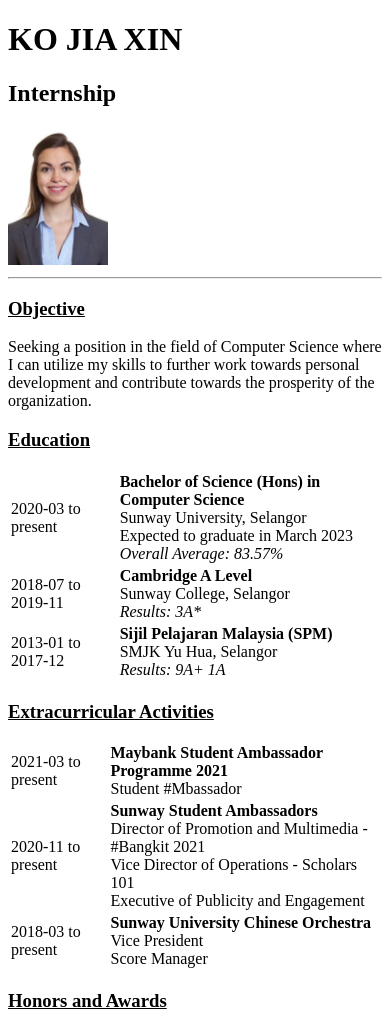
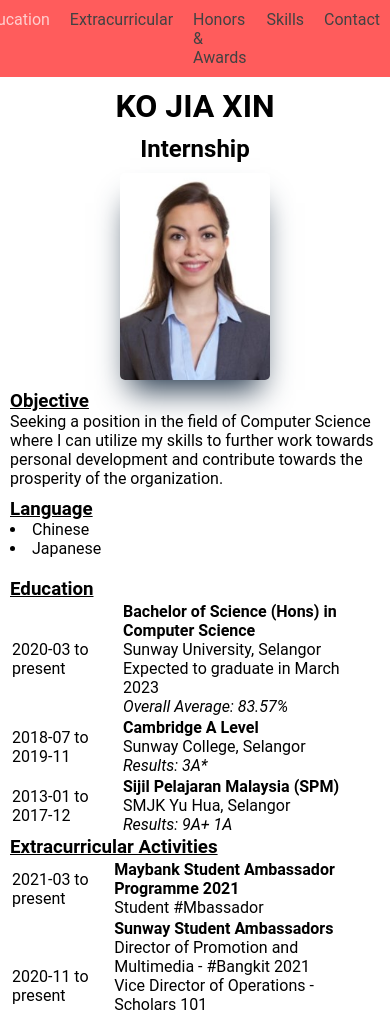
Before and after one commit to Kyle-Law/weblaunch-2021-html, a plain HTML site: page index.html in a window 390 px wide. Shown: the top 1014 px of the page. Drawn offline with Linux system fonts and the light colour scheme.

Commit message:
C1 + C2: Responsive Grid & Dark/Light Colors

```diff
--- /dev/null
+++ b/css/style.css
@@ -0,0 +1,109 @@
+* {
+  margin: 0;
+  padding: 0;
+  font-family: inherit;
+}
+
+/* Font */
+@import url('https://fonts.googleapis.com/css2?family=Roboto:wght@100;400;900&display=swap');
+
+body {
+  font-family: 'Roboto', sans-serif;
+}
+
+/* CSS Variables */
+/* Dark Light Mode */
+*:root {
+  --primary-color: rgb(255, 92, 92);
+  --primary-variant: #ff2d2d;
+  --secondary-color: #1b9999;
+  --on-primary: rgb(250, 250, 250);
+  --on-background: rgb(66, 66, 66);
+  --on-background-alt: rgba(255, 255, 255, 0.7);
+  --background: rgb(255, 255, 255);
+  --box-shadow: 0 5px 20px 1px rgba(0, 0, 0, 0.5);
+}
+
+[data-dark-light-mode-value="dark"] {
+  --primary-color: rgb(150, 65, 255);
+  --primary-variant: #6c63ff;
+  --secondary-color: #03dac5;
+  --on-primary: #000;
+  --on-background: rgba(255, 255, 255, 0.9);
+  --on-background-alt: rgba(66, 66, 66, 0.7);
+  --background: #121212;
+}
+
+/* Custom CSS */
+/* nav */
+nav {
+  position: sticky;
+  display: grid;
+  grid-auto-flow: column;
+  justify-content: flex-end;
+  top: 0;
+  background: var(--primary-color);
+  color: var(--on-background);
+}
+
+nav a {
+  text-decoration: none;
+  color: var(--on-background);
+  padding: 10px;
+}
+
+nav a:hover {
+  color: var(--on-background-alt);
+}
+
+/* main */
+.grid-container {
+  display: grid;
+  grid-template-columns: 1fr 2fr;
+  grid-gap: 20px;
+  background-color: var(--background);
+  color: var(--text);
+  padding: 10px;
+}
+
+.grid-left {
+  display: grid;
+  grid-template-rows: repeat(4,max-content);
+  place-items: center;
+  align-content: center;
+  grid-gap: 10px;
+}
+
+.grid-left img {
+  box-shadow: rgb(38, 57, 77) 0px 20px 30px -10px;
+  border-radius: 5px;
+  width: 150px;
+}
+
+.grid-left h1,
+.grid-left h2 {
+  width: 100%;
+  text-align: center;
+}
+
+
+.grid-right {
+  overflow: scroll;
+  height: 100vh;
+}
+
+.grid-left div {
+  width: 100%;
+}
+
+/* On screens that are 992px or less, set the background color to blue */
+@media screen and (max-width: 992px) {
+  .grid-container {
+    grid-template-columns: 1fr;
+  }
+
+  .grid-right {
+    height: 100%;
+    overflow: auto;
+  }
+}
--- a/index.html
+++ b/index.html
@@ -3,25 +3,42 @@
 
 <head>
     <title>MY RESUME</title>
+    <link rel="stylesheet" href="css/style.css">
+    <link rel="stylesheet" href="https://cdn.jsdelivr.net/npm/@fortawesome/fontawesome-free@5.15.3/css/fontawesome.min.css" integrity="sha384-wESLQ85D6gbsF459vf1CiZ2+rr+CsxRY0RpiF1tLlQpDnAgg6rwdsUF1+Ics2bni" crossorigin="anonymous">
 </head>
 
-<body>
+<body data-theme="dark">
+    <nav>
+        <a href="education">Education</a>
+        <a href="extracurricular">Extracurricular</a>
+        <a href="honors-awards">Honors & Awards</a>
+        <a href="skills">Skills</a>
+        <a href="contact">Contact</a>
+    </nav>
+    <main class="grid-container">
+        <div class="grid-left">
             <h1>KO JIA XIN</h1>
             <h2>Internship</h2>
             <img src="images/passport_photo.jpg" alt="Photo" width="100">
-    <hr>
-
             <div>
                 <h3><u>Objective</u></h3>
-        <p>Seeking a position in the field of Computer Science where I can utilize my skills to further work towards personal development and contribute towards the prosperity of the organization.</p>
+                <p>Seeking a position in the field of Computer Science where I can utilize my skills to further work towards
+                    personal development and contribute towards the prosperity of the organization.</p>
             </div>
-
+            <div>
+                <h3><u>Language</u></h3>
+                <li>Chinese</li>
+                <li>Japanese</li>
+            </div>
+        </div>
+        <div class="grid-right">
             <div>
                 <h3><u>Education</u></h3>
                 <table style="width:100%">
                     <tr>
                         <td>2020-03 to present</td>
-            <td><strong>Bachelor of Science (Hons) in Computer Science</strong><br>Sunway University, Selangor<br>Expected to graduate in March 2023<br><em>Overall Average: 83.57%</em></td>
+                        <td><strong>Bachelor of Science (Hons) in Computer Science</strong><br>Sunway University,
+                            Selangor<br>Expected to graduate in March 2023<br><em>Overall Average: 83.57%</em></td>
                     </tr>
                     <tr>
                         <td>2018-07 to 2019-11</td>
@@ -29,7 +46,8 @@
                     </tr>
                     <tr>
                         <td>2013-01 to 2017-12</td>
-            <td><strong>Sijil Pelajaran Malaysia (SPM)</strong><br>SMJK Yu Hua, Selangor<br><em>Results: 9A+ 1A</em></td>
+                        <td><strong>Sijil Pelajaran Malaysia (SPM)</strong><br>SMJK Yu Hua, Selangor<br><em>Results: 9A+ 1A</em>
+                        </td>
                     </tr>
                 </table>
             </div>
@@ -43,7 +61,8 @@
                     </tr>
                     <tr>
                         <td>2020-11 to present</td>
-           <td><strong>Sunway Student Ambassadors</strong><br>Director of Promotion and Multimedia - #Bangkit 2021<br>Vice Director of Operations - Scholars 101<br>Executive of Publicity and Engagement</td>
+                        <td><strong>Sunway Student Ambassadors</strong><br>Director of Promotion and Multimedia - #Bangkit
+                            2021<br>Vice Director of Operations - Scholars 101<br>Executive of Publicity and Engagement</td>
                     </tr>
                     <tr>
                         <td>2018-03 to present</td>
@@ -80,11 +99,7 @@
                 </dl>
             </div>
 
-    <div>
-        <h3><u>Language</u></h3>
-        <li>Chinese</li>
-        <li>Japanese</li>
-    </div>
+
 
             <h3><u>Contact</u></h3>
             <ul>
@@ -112,5 +127,11 @@
 
                 <input type="submit" value="Submit">
             </form>
+        </div>
+    </main>
+
+    <hr>
+
+
 
 </html>
```
Lines whose indentation alone changed are shown as unchanged.
